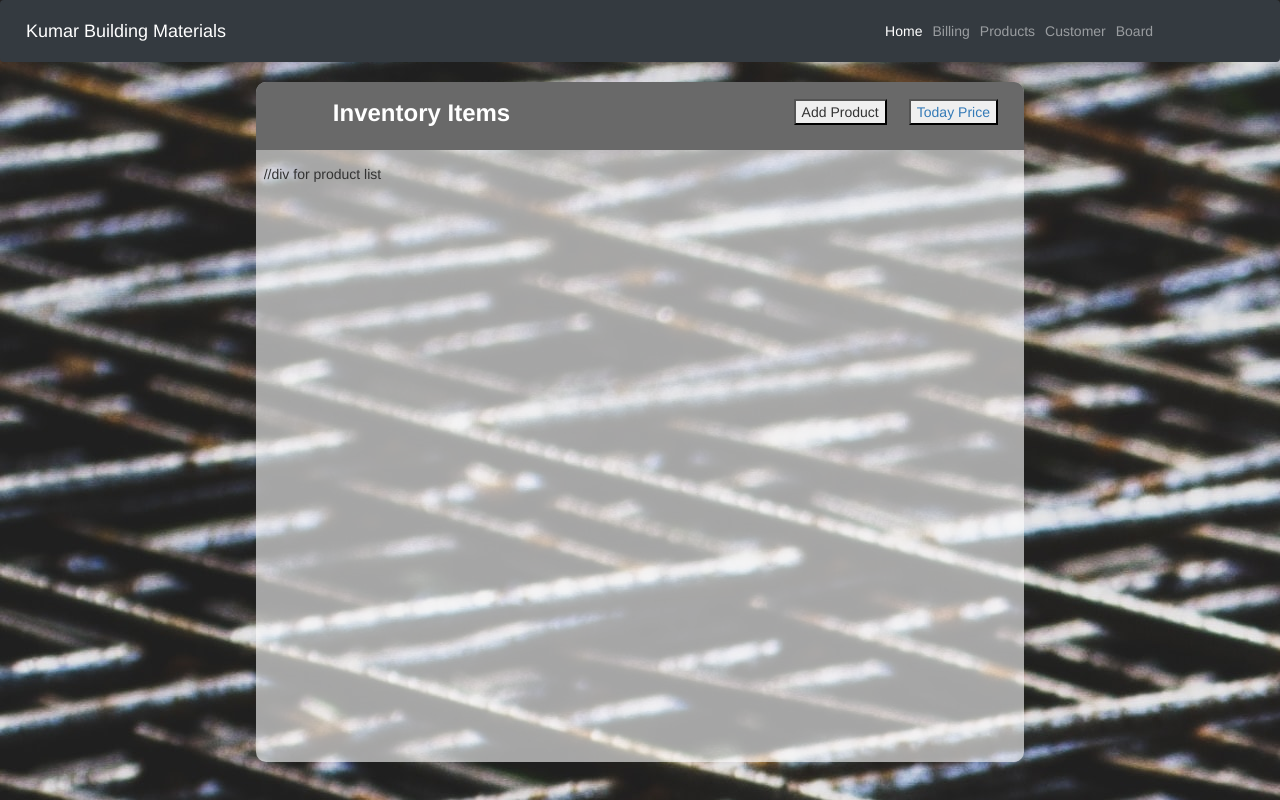
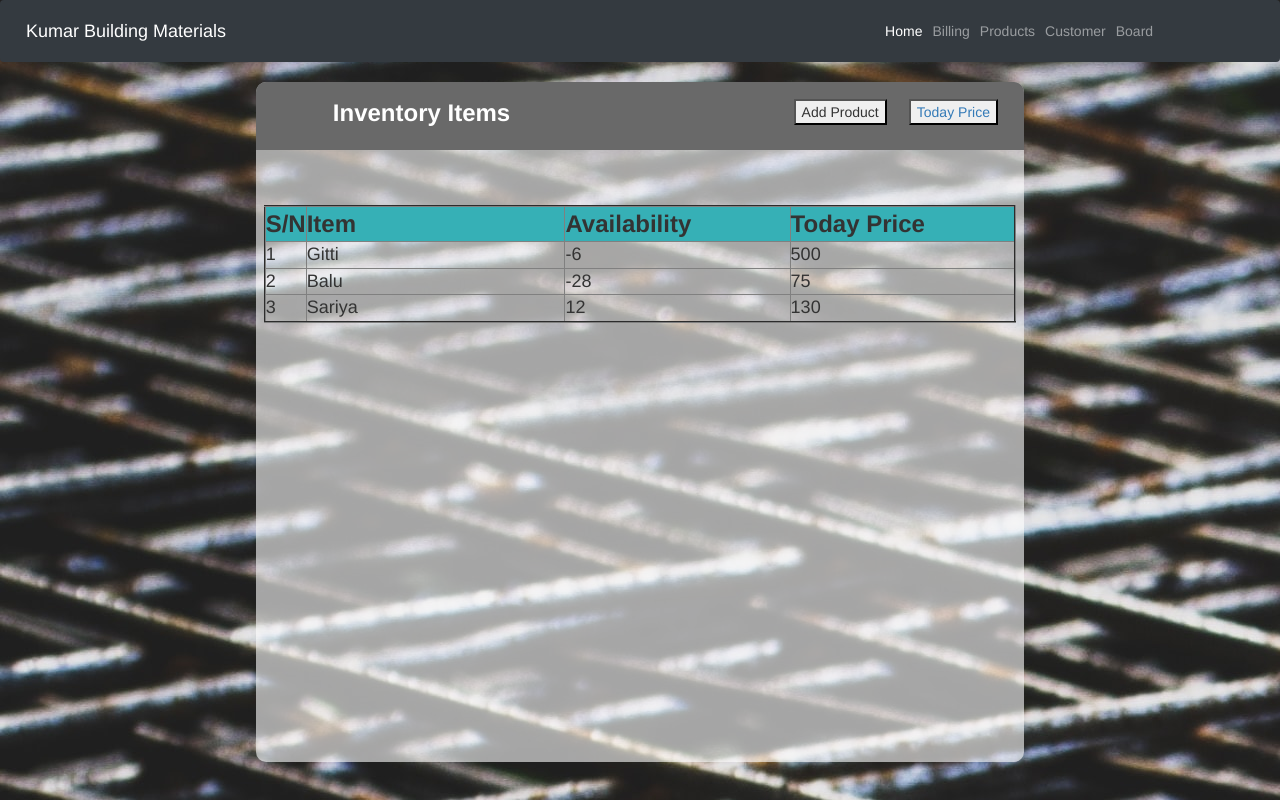
Before and after one commit to arsh9295/kumarbuilding, a Django app: page /products in a window 1280 px wide. Run offline with Django 3.2, Linux system fonts and the light colour scheme; data comes from the database, SQL or seed files in the repository; some libraries are stand-ins or nearby versions.

Commit message:
added inventory list to disply on product page

```diff
--- a/kumarBuilding/home.py
+++ b/kumarBuilding/home.py
@@ -136,7 +136,8 @@ def billing(request):
 
 def products(request):
     items = itemlist.objects.all()
-    context = {"items": items}
+    inventory = InventoryList.objects.all()
+    context = {"items": items, "inventory": inventory}
     # print(context)
     # return render(request, 'kumarBuilding/product.html')
     return render(request, 'kumarBuilding/product.html', context)
--- a/templates/kumarBuilding/product.html
+++ b/templates/kumarBuilding/product.html
@@ -11,7 +11,22 @@
             <button id="addproduct" style="position: absolute; top: 25%; left: 85%"><a href="todayprice" target="_blank">Today Price</a></button>
         </div>
         <div style="position: absolute; top: 12%; left: 1%; width: 98%; height: 86%; overflow-x: hidden; overflow-y: scroll">
-            //div for product list
+            <table id="textboxDiv" border="2" style="top: 7%; left: 0%; position: absolute">
+                <tr style="font-size: x-large; background-color: #36b0b6">
+                    <th width="3%">S/N</th>
+                    <th >Item</th>
+                    <th width="30%">Availability</th>
+                    <th width="30%">Today Price</th>
+                </tr>
+                {% for i in inventory %}
+                    <tr style="font-size: large;">
+                        <td>{{forloop.counter}}</td>
+                        <td>{{ i.itemname }}</td>
+                        <td>{{ i.quantity }}</td>
+                        <td>{{ i.todayprice }}</td>
+                    </tr>
+                {% endfor %}
+            </table>
         </div>
     </div>
     <div id="bgblack" style="position: absolute; top:0%; left: 0%; width: 100%; height: 100%; background-color: black; opacity: .8">
```
